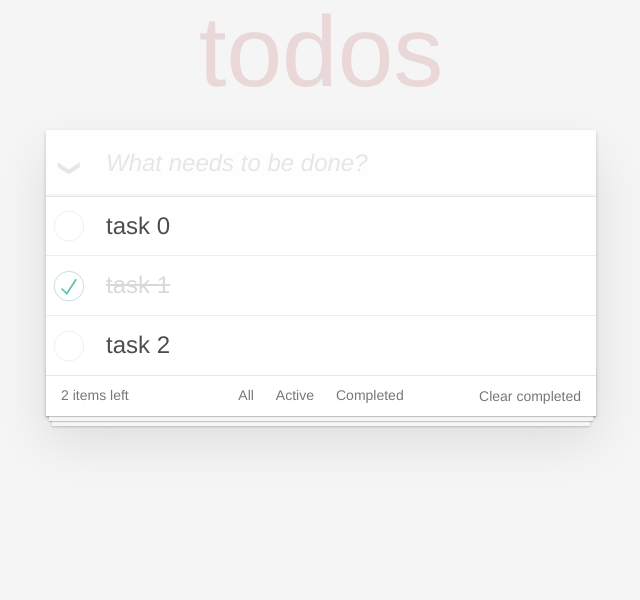
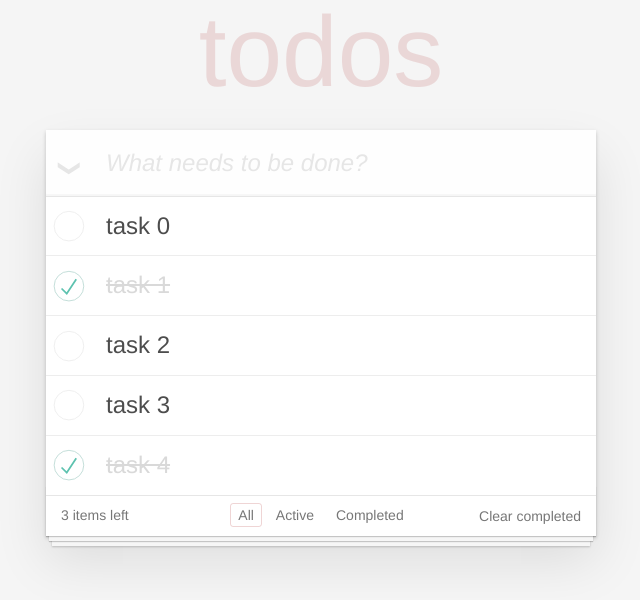
Before and after one commit to YichuanLin/goal-todo, a Vue app: page / in a window 1280 px wide. Shown: the top 600 px of the page, without its empty margins (319-959 px from the left). Built offline with nearby package versions, Linux system fonts and the light colour scheme.

Commit message:
feat: add routing

```diff
--- a/src/components/TodoApp.vue
+++ b/src/components/TodoApp.vue
@@ -9,7 +9,7 @@
       v-model.trim="newTask"
       @keyup.enter="addTask"
     />
-    <div class="main" v-if="!isListEmpty">
+    <div class="main" v-if="!isEditListEmpty">
       <input
         class="toggle-all"
         type="checkbox"
@@ -19,8 +19,8 @@
       <label />
     </div>
     <TodoList
-      :list="list"
-      v-if="!isListEmpty"
+      :list="filterList"
+      v-if="!isEditListEmpty"
       @toggleTask="updateToggleAllTasks"
       @removeItem="removeTask"
     >
@@ -29,7 +29,7 @@
       </template>
     </TodoList>
     <TodoFooter
-      v-if="!isListEmpty"
+      v-if="!isEditListEmpty"
       :count="uncompleteTasks"
       @clearCompleted="removeCompletedTasks"
       :hideClearButton="!hasSomeTaskCompleted"
@@ -38,29 +38,17 @@
 </template>
 
 <script lang="ts">
-import { Component, Vue } from "vue-property-decorator";
+import { Component, Prop, Watch, Vue } from "vue-property-decorator";
 import TodoList from "@/components/TodoList.vue";
 import TodoItem from "@/components/TodoItem.vue";
 import TodoFooter from "@/components/TodoFooter.vue";
 import { ITodoItem } from "@/models/ITodoItem";
 
-const inputList = [
-  {
-    id: "0",
-    task: "task 0",
-    isCompleted: false,
-  },
-  {
-    id: "1",
-    task: "task 1",
-    isCompleted: true,
-  },
-  {
-    id: "2",
-    task: "task 2",
-    isCompleted: false,
-  },
-];
+const TASK_STATUS_FILTER = {
+  COMPLETED: "completed",
+  ACTIVE: "active",
+  ALL: "all",
+};
 
 @Component({
   components: {
@@ -70,69 +58,103 @@ const inputList = [
   },
 })
 export default class TodoApp extends Vue {
-  list: ITodoItem[] = inputList;
+  @Prop({ type: Array }) readonly list!: ITodoItem[];
+
+  @Prop({
+    type: String,
+  })
+  readonly status!: string;
+
+  editList: ITodoItem[] = [];
 
   checkedAllTasks = false;
 
   newTask = "";
 
-  get isListEmpty(): boolean {
-    return this.list.length === 0;
+  constructor() {
+    super();
+    this.editList = this.list;
+  }
+
+  get filterList(): ITodoItem[] {
+    if (!this.status || this.status === TASK_STATUS_FILTER.ALL) {
+      return this.editList;
+    }
+    let status: boolean;
+    if (this.status === TASK_STATUS_FILTER.COMPLETED) {
+      status = true;
+    } else if (this.status === TASK_STATUS_FILTER.ACTIVE) {
+      status = false;
+    }
+    return this.editList.filter(
+      (item: ITodoItem) => item.isCompleted === status
+    );
+  }
+
+  get isEditListEmpty(): boolean {
+    return this.editList.length === 0;
   }
 
   get uncompleteTasks(): number {
-    return this.list.filter((item: ITodoItem) => !item.isCompleted).length;
+    return this.editList.filter((item: ITodoItem) => !item.isCompleted).length;
   }
 
   get hasSomeTaskCompleted(): boolean {
-    return this.list.some((item: ITodoItem) => item.isCompleted);
+    return this.editList.some((item: ITodoItem) => item.isCompleted);
+  }
+
+  @Watch("list")
+  onListChange(): void {
+    this.editList = this.list;
   }
 
   toggleAllTasks(): void {
-    this.list = this.list.map((item: ITodoItem) => ({
+    this.editList = this.editList.map((item: ITodoItem) => ({
       ...item,
       isCompleted: this.checkedAllTasks,
     }));
   }
 
   removeCompletedTasks(): void {
-    this.list = this.list.filter((item: ITodoItem) => !item.isCompleted);
+    this.editList = this.editList.filter(
+      (item: ITodoItem) => !item.isCompleted
+    );
     this.checkedAllTasks = false;
   }
 
   updateToggleAllTasks(item: ITodoItem): void {
     this._updateTask(item);
-    this.checkedAllTasks = !this.list.some(
+    this.checkedAllTasks = !this.editList.some(
       (item: ITodoItem) => !item.isCompleted
     );
   }
 
   private _updateTask(newItem: ITodoItem): void {
-    const index = this.list.findIndex(
+    const index = this.editList.findIndex(
       (item: ITodoItem) => item.id === newItem.id
     );
-    this.list[index] = newItem;
-    this.list = [...this.list];
+    this.editList[index] = newItem;
+    this.editList = [...this.editList];
   }
 
   addTask(): void {
     if (this.newTask.length) {
       const item: ITodoItem = {
-        id: `${this.list.length + 1}`,
+        id: `${this.editList.length + 1}`,
         task: this.newTask,
         isCompleted: false,
       };
-      this.list = [...this.list, item];
+      this.editList = [...this.editList, item];
       this.newTask = "";
     }
   }
 
   removeTask(removeItem: ITodoItem): void {
-    const index = this.list.findIndex(
+    const index = this.editList.findIndex(
       (item: ITodoItem) => item.id === removeItem.id
     );
-    this.list.splice(index, 1);
-    this.list = [...this.list];
+    this.editList.splice(index, 1);
+    this.editList = [...this.editList];
   }
 }
 </script>
--- a/src/components/TodoFooter.vue
+++ b/src/components/TodoFooter.vue
@@ -4,9 +4,9 @@
       <strong>{{ count }}</strong> {{ "item" | pluralize(count) }} left
     </label>
     <ul class="filters">
-      <li><a>All</a></li>
-      <li><a>Active</a></li>
-      <li><a>Completed</a></li>
+      <li><router-link to="/" exact>All</router-link></li>
+      <li><router-link to="/active">Active</router-link></li>
+      <li><router-link to="/completed">Completed</router-link></li>
     </ul>
     <button
       :class="{ hidden: hideClearButton }"
--- a/src/router/index.ts
+++ b/src/router/index.ts
@@ -10,10 +10,15 @@ const routes: Array<RouteConfig> = [
     name: "Home",
     component: Home,
   },
+  {
+    path: "/:status",
+    component: Home,
+  },
 ];
 
 const router = new VueRouter({
   routes,
+  linkActiveClass: "selected",
 });
 
 export default router;
--- a/src/views/Home.vue
+++ b/src/views/Home.vue
@@ -1,16 +1,57 @@
 <template>
   <div class="home">
-    <TodoApp />
+    <TodoApp :list="list" :status="status" />
   </div>
 </template>
 
 <script>
 // @ is an alias to /src
 import TodoApp from "@/components/TodoApp.vue";
+
 export default {
   name: "Home",
   components: {
     TodoApp,
   },
+  data() {
+    return {
+      status: null,
+      list: [
+        {
+          id: "0",
+          task: "task 0",
+          isCompleted: false,
+        },
+        {
+          id: "1",
+          task: "task 1",
+          isCompleted: true,
+        },
+        {
+          id: "2",
+          task: "task 2",
+          isCompleted: false,
+        },
+        {
+          id: "3",
+          task: "task 3",
+          isCompleted: false,
+        },
+        {
+          id: "4",
+          task: "task 4",
+          isCompleted: true,
+        },
+      ],
+    };
+  },
+  watch: {
+    $route(to, from) {
+      this.status = to.params.status;
+    },
+  },
+  mounted() {
+    this.status = this.$route.params.status;
+  },
 };
 </script>
```
